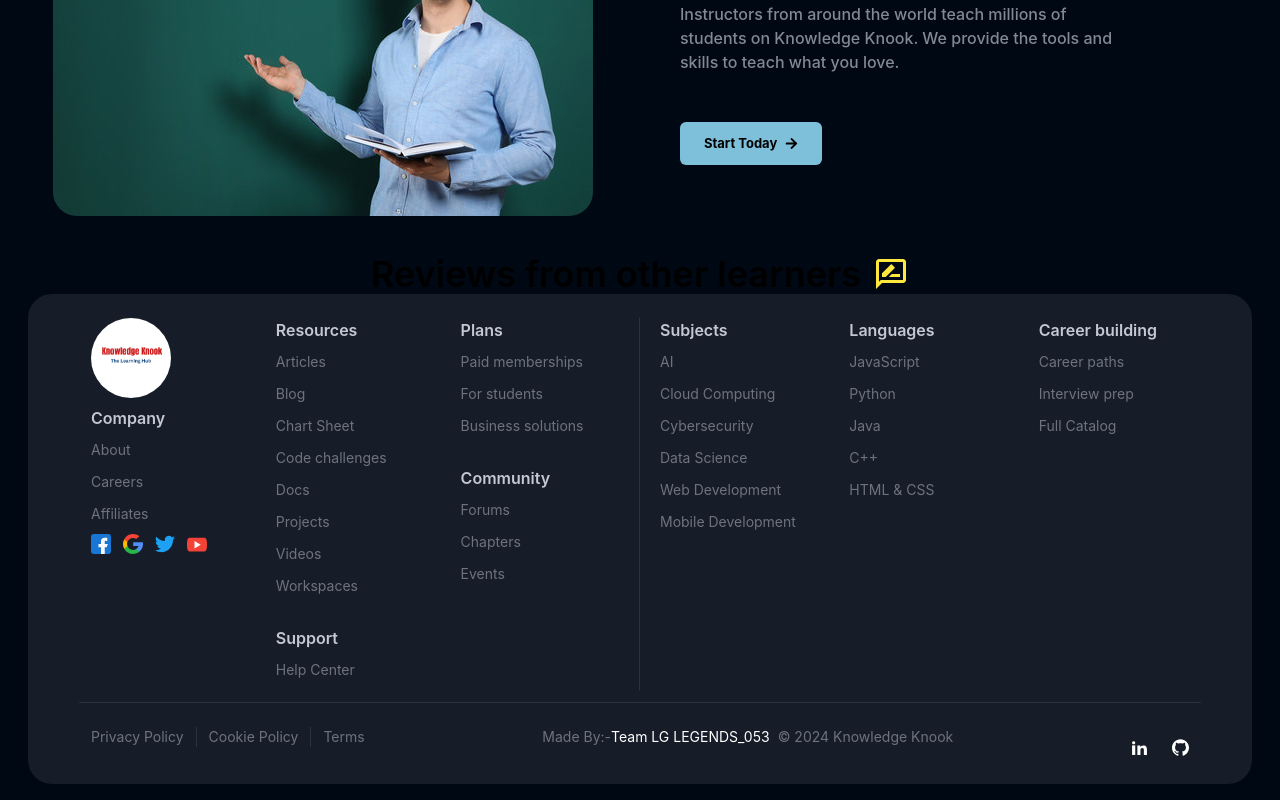
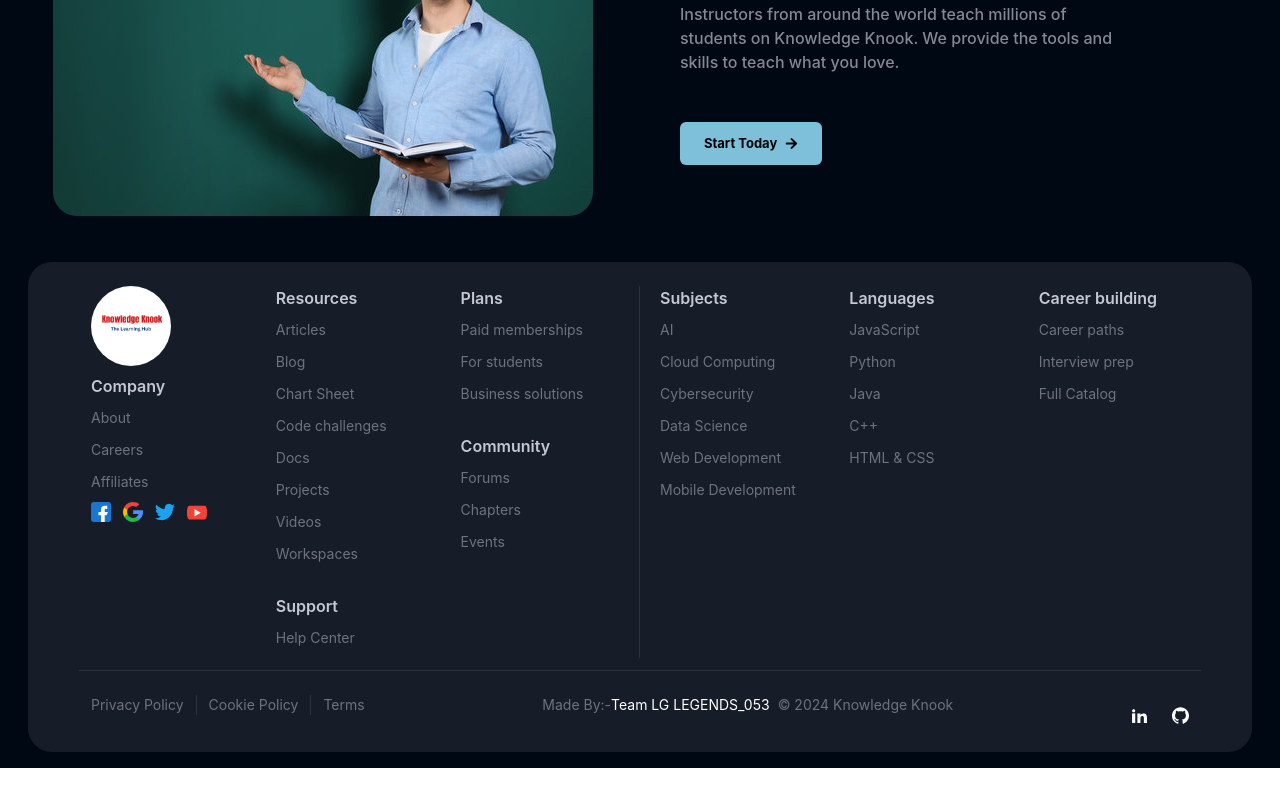
Before and after one commit to kPratik07/LG-Legends_053-NEM104-, a React (Vite) app in the folder frontend/: page / in a window 1280 px wide. Shown: the part 4443-5243 px from the top of the page. After the commit the page ends 5211 px from the top, so only its background shows below. Built offline with nearby package versions, Linux system fonts and the light colour scheme; no server answers; a web font is replaced by a local one.

Commit message:
review section  modified

```diff
--- a/frontend/src/pages/Home.jsx
+++ b/frontend/src/pages/Home.jsx
@@ -292,12 +292,8 @@ const Home = () => {
         <div className="mt-14 w-11/12 mx-auto max-w-maxContent flex-col items-center justify-between gap-8 first-letter bg-richblack-900 text-white">
           <InstructorSection />
 
-          {/* Reviws from Other Learner */}
-          <h1 className="text-center text-3xl lg:text-4xl font-semibold mt-8 flex justify-center items-center gap-x-3">
-            Reviews from other learners{" "}
-            <MdOutlineRateReview className="text-yellow-25" />
-          </h1>
-          <ReviewSlider />
+          {/* Add gap before footer */}
+          <div style={{ marginBottom: "2.5rem" }}></div>
         </div>
 
         {/*Footer */}
```
